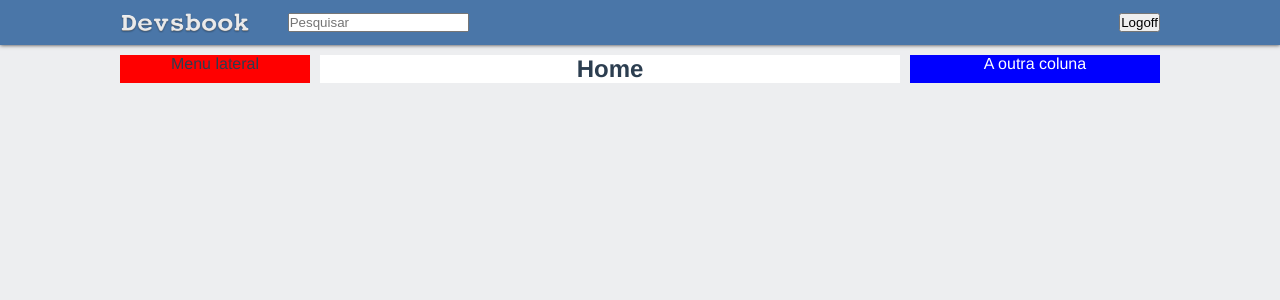
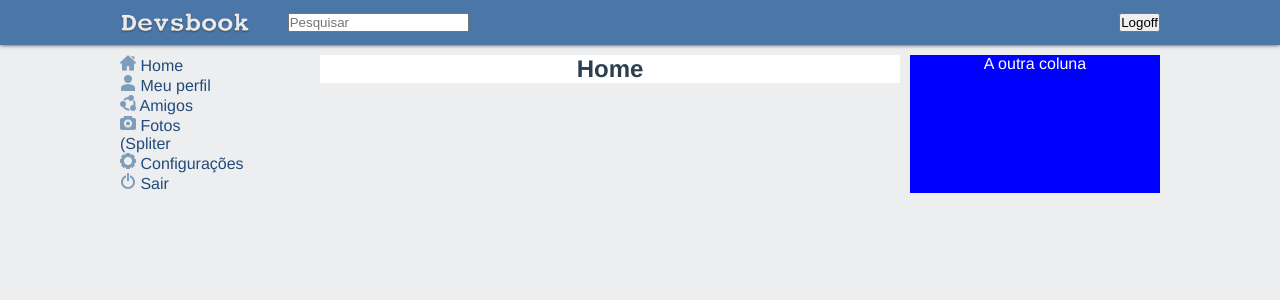
Before and after one commit to renatoalmeida49/novaesbook, a Vue app: page / in a window 1280 px wide. Shown: the top 300 px of the page. Built offline with nearby package versions, Linux system fonts and the light colour scheme; sample sign-in values are in the browser's storage.

Commit message:
feat(TheAside.vue): tag nav, ul and icons added

```diff
--- a/src/views/layout/TheAside.vue
+++ b/src/views/layout/TheAside.vue
@@ -1,6 +1,34 @@
 <template>
-<aside>
-    <div>Menu lateral</div>
+<aside class="aside">
+    <nav class="nav">
+        <ul>
+            <li>
+            <img src="@/assets/icons/home-run.png" width="16" height="16" alt="Home icon">
+                Home
+            </li>
+            <li>
+                <img src="@/assets/icons/user.png" width="16" height="16" alt="Home icon">
+                Meu perfil
+            </li>
+            <li>
+                <img src="@/assets/icons/friends.png" width="16" height="16" alt="Home icon">
+                Amigos
+            </li>
+            <li>
+                <img src="@/assets/icons/photo.png" width="16" height="16" alt="Home icon">
+                Fotos
+            </li>
+            <div>(Spliter</div>
+            <li>
+                <img src="@/assets/icons/settings.png" width="16" height="16" alt="Home icon">
+                Configurações
+            </li>
+            <li>
+                <img src="@/assets/icons/power.png" width="16" height="16" alt="Home icon">
+                Sair
+            </li>
+        </ul>
+    </nav>
 </aside>
 </template>
 
@@ -11,9 +39,16 @@ export default {
 </script>
 
 <style lang="scss" scoped>
-aside {
-    background: red;
+.aside {
     width: 190px;
+    color: #224b7a;
+    text-align: left;
+
+    .nav {
+        ul {
+            list-style: none;
+        }
+    }
 }
 
 </style>
```
